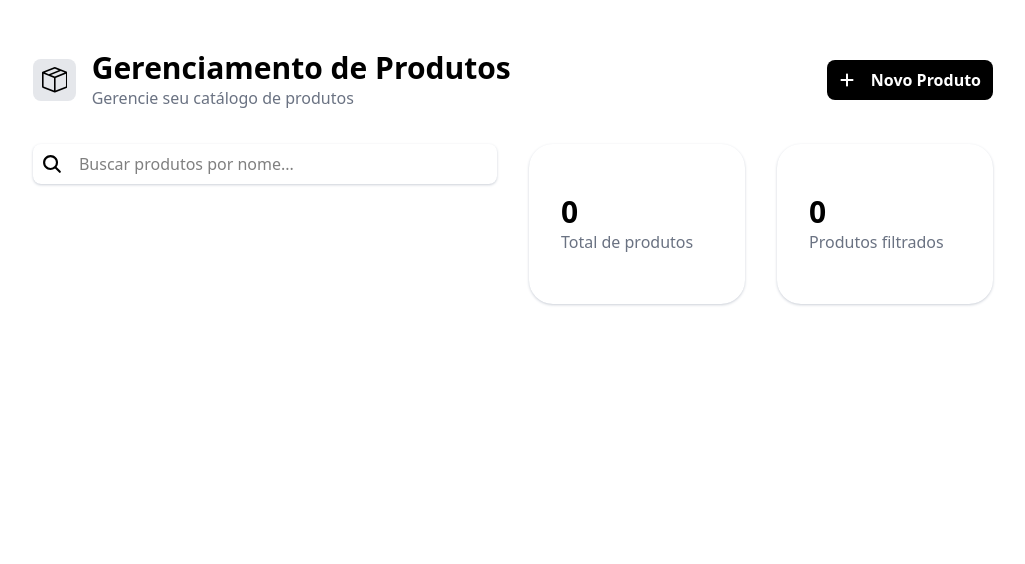
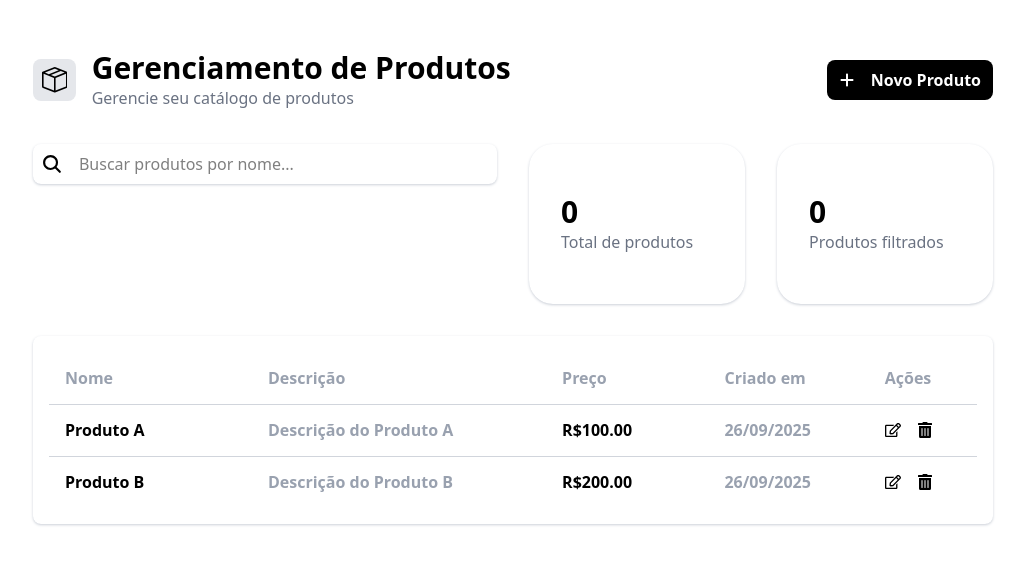
Before and after one commit to gbatistaa/desafio-revo, a Next.js app in the folder frontend/: page / in a window 1280 px wide. Shown: the top 564 px of the page, without its empty margins (127-1152 px from the left). Built offline with nearby package versions, Linux system fonts and the light colour scheme; no server answers.

Commit message:
feat(frontend-ui): create the products table component

```diff
--- /dev/null
+++ b/frontend/app/components/ProductsTable.tsx
@@ -0,0 +1,97 @@
+import axios from "axios";
+import { atom, useAtom } from "jotai";
+import React, { useEffect } from "react";
+import { FaRegEdit, FaTrashAlt } from "react-icons/fa";
+import { ProductData } from "../interfaces/product-data.interface";
+
+const initialProductsData: ProductData[] = [
+  {
+    id: "1",
+    name: "Produto A",
+    description: "Descrição do Produto A",
+    price: 100.0,
+    createdAt: new Date().toISOString(),
+    updatedAt: new Date().toISOString(),
+  },
+  {
+    id: "2",
+    name: "Produto B",
+    description: "Descrição do Produto B",
+    price: 200.0,
+    createdAt: new Date().toISOString(),
+    updatedAt: new Date().toISOString(),
+  },
+];
+
+export const productsDataAtom = atom<ProductData[]>(initialProductsData);
+
+function ProductsTable(): React.JSX.Element {
+  const [productsData, setProductsData] = useAtom(productsDataAtom);
+
+  useEffect(() => {
+    async function fetchData() {
+      const productsResponse = await axios.get("http://localhost:4000/products-crud");
+      setProductsData(productsResponse.data.productsData);
+      console.log(productsResponse.data.productsData)
+    }
+    fetchData();
+  }, []);
+
+  return (
+    <div className="overflow-x-auto shadow shadow-gray-300 p-4 rounded-lg">
+      <table className="table-auto w-full">
+        <thead>
+          <tr className="h-13">
+            <th className="px-4 py-2 text-left text-gray-400 font-semibold min-w-[150px]">
+              Nome
+            </th>
+            <th className="px-4 py-2 text-left text-gray-400 font-semibold">
+              Descrição
+            </th>
+            <th className="px-4 py-2 text-left text-gray-400 font-semibold min-w-[120px]">
+              Preço
+            </th>
+            <th className="px-4 py-2 text-left text-gray-400 font-semibold">
+              Criado em
+            </th>
+            <th className="px-4 py-2 text-left text-gray-400 font-semibold">
+              Ações
+            </th>
+          </tr>
+        </thead>
+        <tbody>
+          {productsData.map((product, index) => {
+            return (
+              <tr key={index} className="h-13 border-t border-gray-300">
+                <td className="px-4 py-2 font-semibold text-nowrap">
+                  {product.name}
+                </td>
+                <td className="px-4 py-2 font-semibold text-gray-400 text-nowrap">
+                  {product.description}
+                </td>
+                <td className="px-4 py-2 font-semibold text-nowrap">
+                  R${product.price.toFixed(2)}
+                </td>
+                <td className="px-4 py-2 font-semibold text-gray-400 text-nowrap">
+                  {new Date(product.createdAt).toLocaleDateString("pt-br")}
+                </td>
+                <td className="px-4 py-2 font-semibold text-nowrap">
+                  <div className="flex h-full items-center gap-4">
+                    <button type="button" className="flex justify-center items-center cursor-pointer">
+                      <FaRegEdit />
+                    </button>
+                    <button type="button" className="flex justify-center items-center cursor-pointer">
+                      <FaTrashAlt />
+                    </button>
+                  </div>
+                </td>
+              </tr>
+            )
+          })}
+        </tbody>
+      </table>
+    </div>
+  );
+}
+
+export default ProductsTable;
--- a/frontend/app/page.tsx
+++ b/frontend/app/page.tsx
@@ -1,6 +1,7 @@
 "use client";
 
 import Header from "./components/Header";
+import ProductsTable from "./components/ProductsTable";
 import Search from "./components/Search";
 
 export default function App() {
@@ -8,6 +9,7 @@ export default function App() {
     <div className="flex flex-col gap-8 font-sans min-h-screen px-40 py-12">
       <Header />
       <Search />
+      <ProductsTable />
     </div>
   );
 }
```
